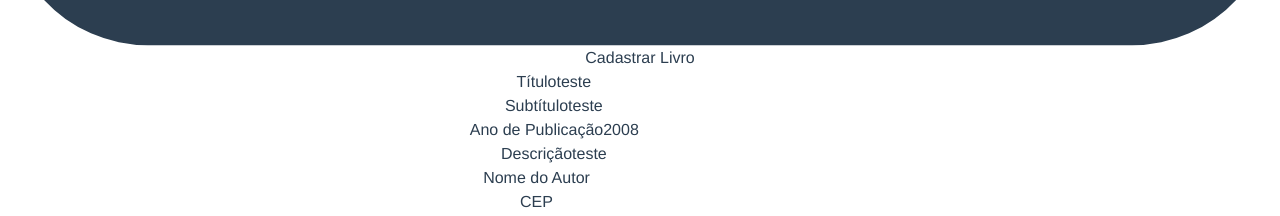
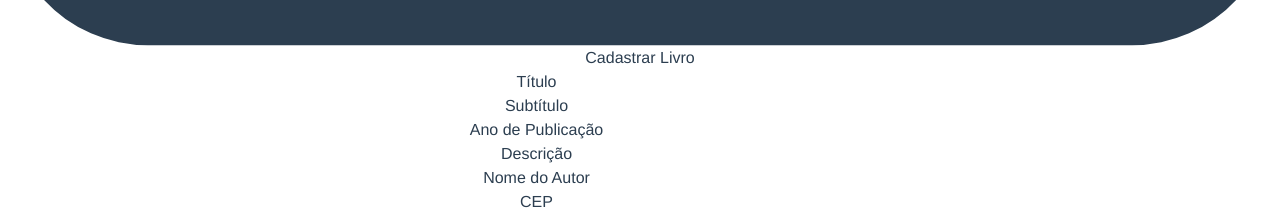
Before and after one commit to ioads/book-spa, a Vue app: page /books/create in a window 1280 px wide. Shown: the part 4971-5187 px from the top of the page. Built offline with nearby package versions, Linux system fonts and the light colour scheme.

Commit message:
feat: removing test input

```diff
--- a/src/views/CreateBook.vue
+++ b/src/views/CreateBook.vue
@@ -108,10 +108,10 @@
     data() {
       return {
         newBook: {
-            title: 'teste',
-            subtitle: 'teste',
-            publication_year: '2008',
-            description: 'teste',
+            title: '',
+            subtitle: '',
+            publication_year: '',
+            description: '',
             author: {
                 name: '',
                 zip_code: '',
```
